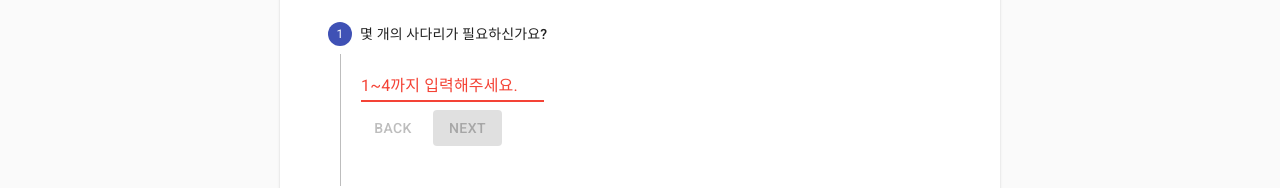
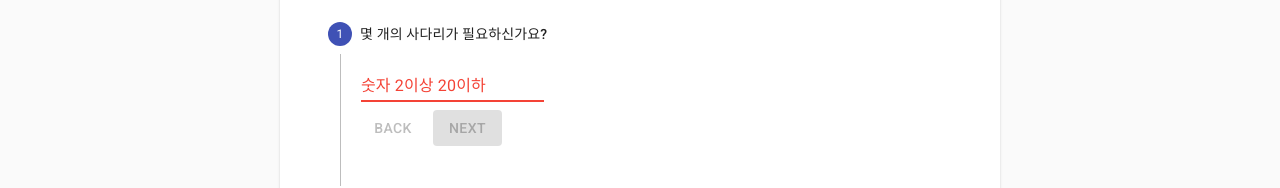
Before and after one commit to divlook/ladder-game, a Next.js app: page / in a window 1280 px wide. Shown: the part 180-368 px from the top of the page. Built offline with nearby package versions, Linux system fonts and the light colour scheme.

Commit message:
에러조건 수정

```diff
--- a/pages/index.tsx
+++ b/pages/index.tsx
@@ -108,12 +108,11 @@ const IndexPage: NextPage = () => {
                                     {(() => {
                                         switch (currentStep) {
                                             case 0: {
-                                                isError = !store.ladderQty || store.ladderQty <= 0 || store.ladderQty > 4
+                                                isError = !store.ladderQty || store.ladderQty <= 1 || store.ladderQty > 20
                                                 return (
                                                     <TextField
                                                         className={classes.textField}
-                                                        label="1~4까지 입력해주세요."
-                                                        type="tel"
+                                                        label={isError ? '숫자 2이상 20이하' : ''}
                                                         error={isError}
                                                         onChange={changeLadderQty}
                                                         defaultValue={(!isError && store.ladderQty) || null}
```
